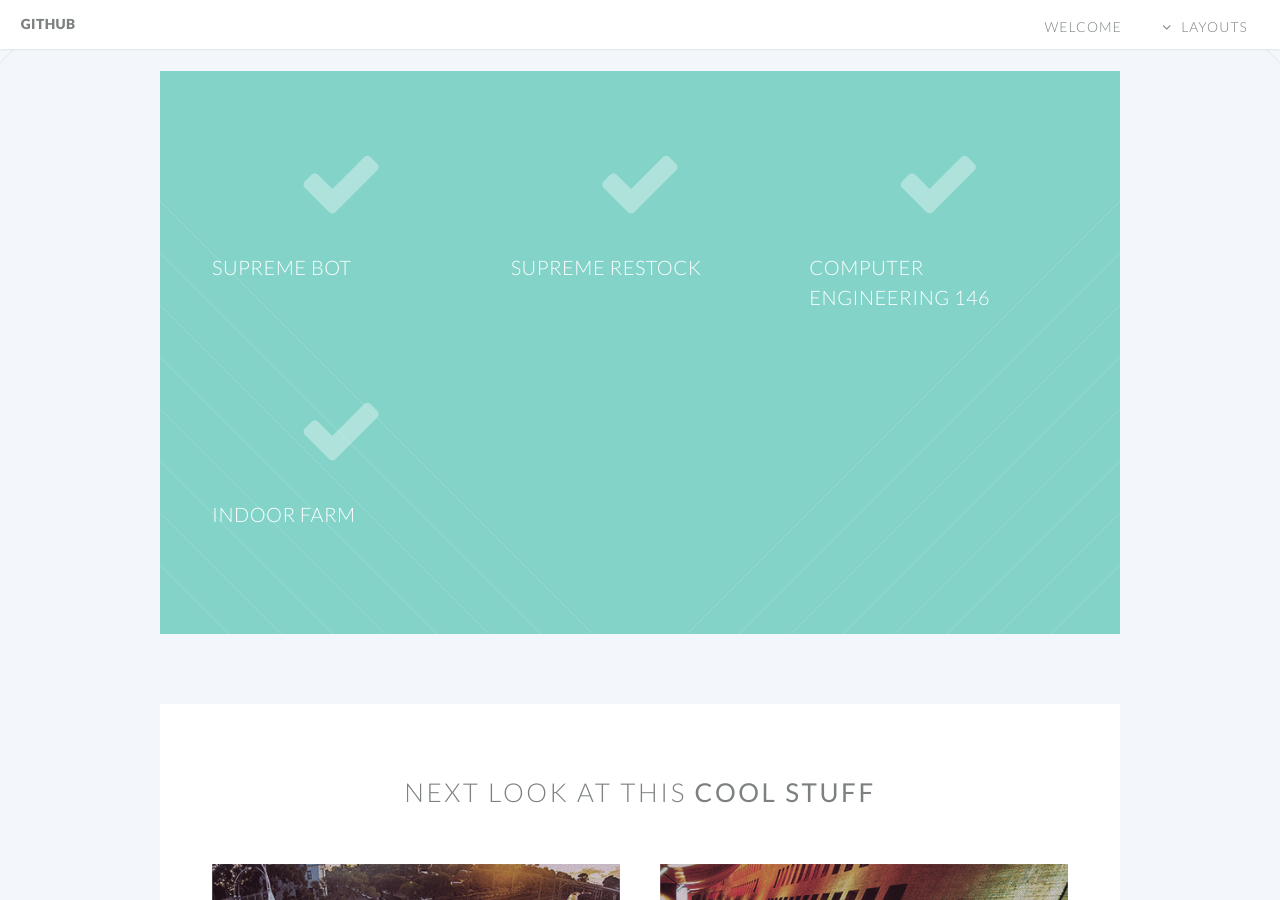
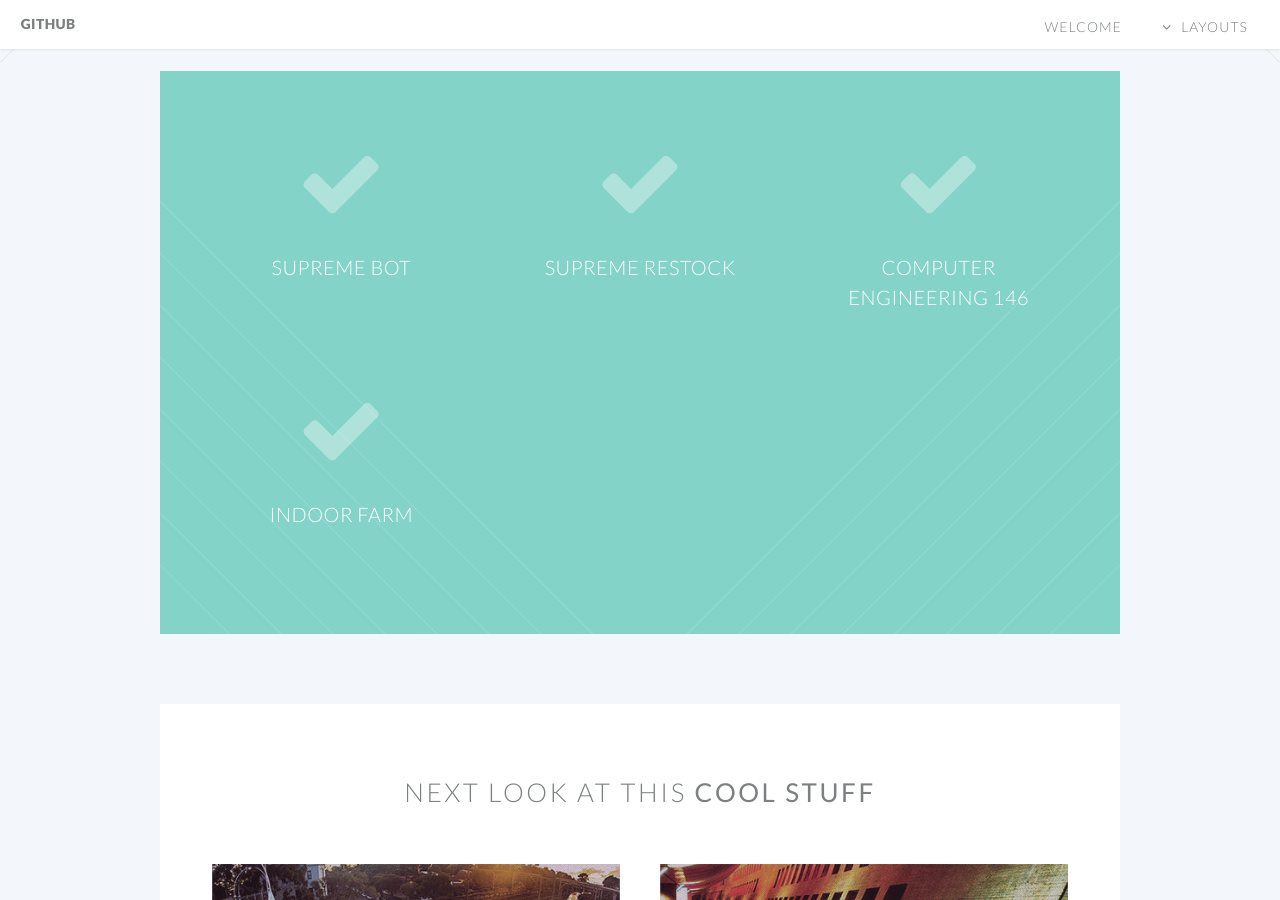
Before and after one commit to jcook3701/jcook3701.github.io, a Jekyll site: the page built from index.html, in a window 1280 px wide and 900 px high, scrolled down 970 px. Built offline with Jekyll 4.4.1, drawn with Linux system fonts in a browser that asks for light colours.

Commit message:
started adding projects to webpage

```diff
--- a/index.html
+++ b/index.html
@@ -49,7 +49,7 @@
   </section>-->
 
   <!-- Two   <section class="wrapper style1 container special">-->
-  <section class="wrapper style2 container special-alt">
+  <section class="wrapper style2 container special">
     <div class="row">
 
       <div class="4u">
```
